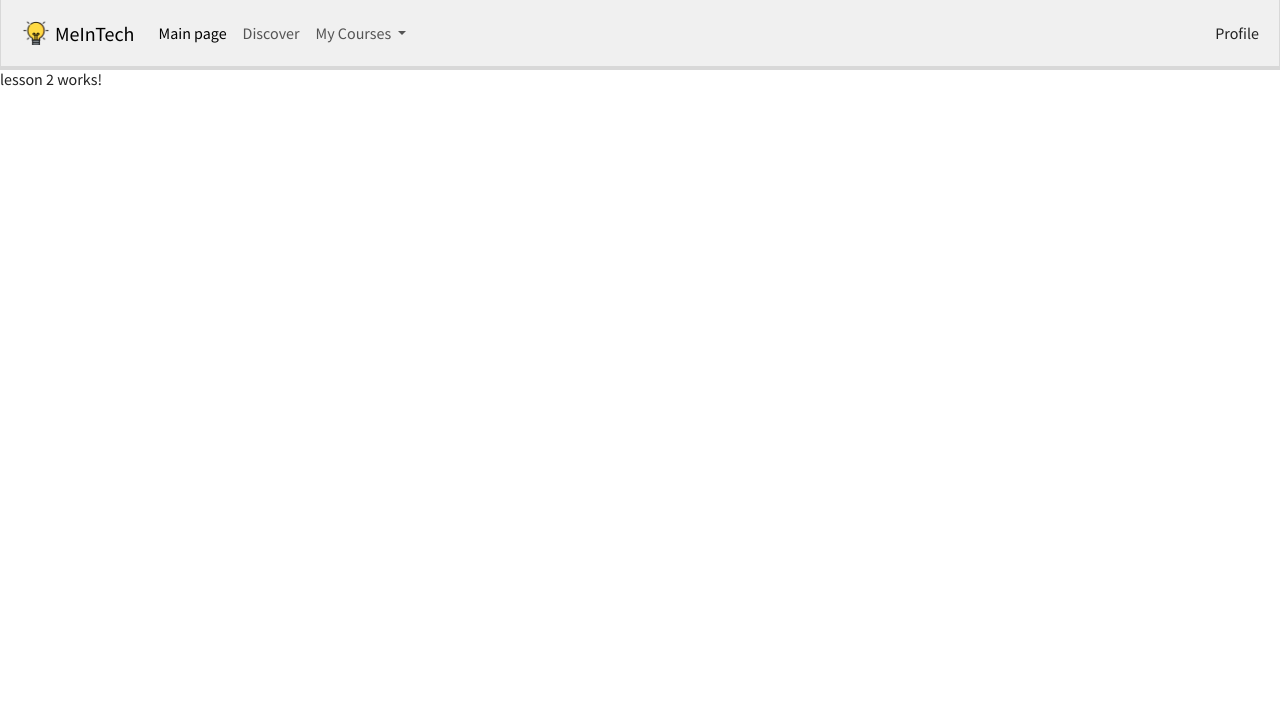
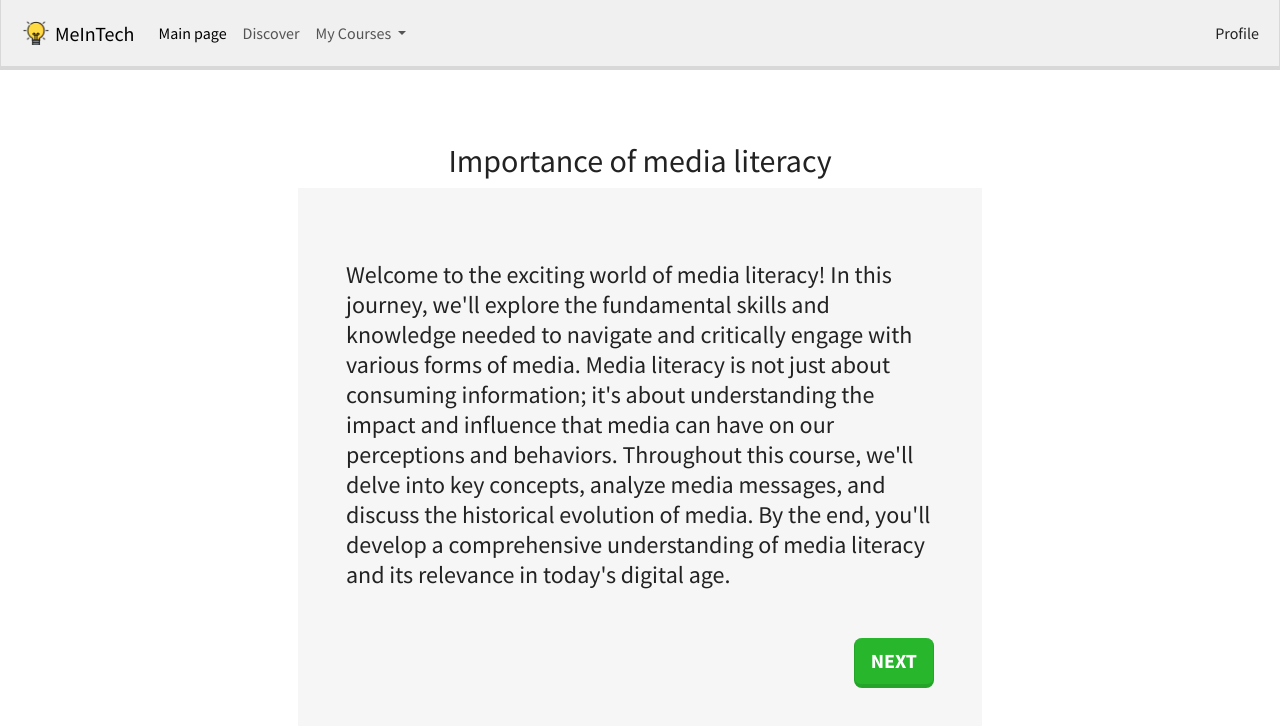
Before and after one commit to ZuraJeladze2/MDF_project, an Angular app in the folder meInTech/: page /courses/1/lesson/1 in a window 1280 px wide. Shown: the top 726 px of the page. Built offline with nearby package versions, Linux system fonts and the light colour scheme.

Commit message:
static wizard template
added static markup. ready to add real theory and tests

```diff
--- a/meInTech/src/app/app.module.ts
+++ b/meInTech/src/app/app.module.ts
@@ -10,6 +10,7 @@ import { CoursesComponent } from './courses/courses.component';
 import { CourseComponent } from './course/course.component';
 import { ListItemComponent } from './list-item/list-item.component';
 import { LessonComponent } from './lesson/lesson.component';
+import { WizardComponent } from './wizard/wizard.component';
 
 @NgModule({
   declarations: [
@@ -20,7 +21,8 @@ import { LessonComponent } from './lesson/lesson.component';
     CoursesComponent,
     CourseComponent,
     ListItemComponent,
-    LessonComponent
+    LessonComponent,
+    WizardComponent
   ],
   imports: [
     BrowserModule,
--- a/meInTech/src/app/course/course.component.html
+++ b/meInTech/src/app/course/course.component.html
@@ -1,7 +1,9 @@
 <section class="w-100">
     <div class="p-5 w-75 mx-auto mt-5">
         <div class="intro d-flex">
-            <div class="image bg-warning rounded"></div>
+            <div class="image bg-warning rounded">
+                <img src="" alt="">
+            </div>
             <div class="d-flex flex-column mx-4">
                 <h2 class="display-3">Media literacy</h2>
                 <p class="description my-5">This course is designed to equip participants with the essential skills and knowledge needed to navigate and critically engage with various forms of media. Through a combination of theoretical concepts, practical exercises, and real-world examples, participants will develop a comprehensive understanding of media literacy and its relevance in today's digital age.</p>
--- a/meInTech/src/app/lesson/lesson.component.html
+++ b/meInTech/src/app/lesson/lesson.component.html
@@ -1 +1,58 @@
-<h1>lesson {{lesson_number}}  works!</h1>
+<section>
+    <div class="w-75 mx-auto d-flex align-items-center flex-column my-5 p-4">
+        <h1 class="h2">{{lessonName}}</h1>
+
+        <div class="wizard-wrapper w-75">
+            <div class="my-wizard w-100 bg-light px-5 py-4" *ngIf="first">
+                <p class="w-100 mx-auto fs-4 lh-sm m-5">
+                    Welcome to the exciting world of media literacy! In this journey, we'll explore the fundamental
+                    skills
+                    and knowledge needed to navigate and critically engage with various forms of media. Media literacy
+                    is
+                    not just about consuming information; it's about understanding the impact and influence that media
+                    can
+                    have on our perceptions and behaviors. Throughout this course, we'll delve into key concepts,
+                    analyze
+                    media messages, and discuss the historical evolution of media. By the end, you'll develop a
+                    comprehensive understanding of media literacy and its relevance in today's digital age.
+                </p>
+                <div class="d-flex flex-row-reverse">
+                    <button class="btn btn-success btn-lg mb-4" (click)="btnClick()">Next</button>
+                </div>
+            </div>
+            <div class="my-wizard w-100 bg-light px-5 py-4" *ngIf="second">
+                <p class="w-100 mx-auto fs-4 lh-sm m-5">second</p>
+                <div class="d-flex flex-row-reverse">
+                    <button class="btn btn-success btn-lg mb-4" (click)="btnClick()">Next</button>
+                </div>
+            </div>
+            <div class="my-wizard w-100 bg-light px-5 py-4" *ngIf="third">
+                <p class="w-100 mx-auto fs-4 lh-sm m-5">third</p>
+                <div class="d-flex flex-row-reverse">
+                    <button class="btn btn-success btn-lg mb-4" (click)="btnClick()">Next</button>
+                </div>
+            </div>
+            <div class="my-wizard w-100 bg-light px-5 py-4" *ngIf="fourth">
+                <p class="w-100 mx-auto fs-4 lh-sm m-5">fourth</p>
+                <div class="d-flex flex-row-reverse">
+                    <button class="btn btn-success btn-lg mb-4" (click)="btnClick()">Next</button>
+                </div>
+            </div>
+            <div class="my-wizard w-100 bg-light px-5 py-4" *ngIf="fifth">
+                <p class="w-100 mx-auto fs-4 lh-sm m-5">fifth</p>
+                <div class="d-flex flex-row-reverse">
+                    <button class="btn btn-success btn-lg mb-4" (click)="btnClick()">Next</button>
+                </div>
+            </div>
+            <div class="my-wizard w-100 bg-light px-5 py-4" *ngIf="finish">
+                <h1 class="w-100 mx-auto text-center display-4 m-5">Great job! lesson {{lesson_number}} cleared!</h1>
+                <div class="d-flex flex-row-reverse">
+                    <a href="" [routerLink]="['/courses', course_id]"><button class="btn btn-success btn-lg mb-4"
+                            (click)="btnClick()">Finish</button></a>
+                </div>
+            </div>
+        </div>
+
+        <!-- <app-wizard></app-wizard> -->
+    </div>
+</section>
--- a/meInTech/src/app/lesson/lesson.component.ts
+++ b/meInTech/src/app/lesson/lesson.component.ts
@@ -10,16 +10,47 @@ import { ActivatedRoute } from '@angular/router';
 export class LessonComponent {
   constructor(private src: CourseListService, private route: ActivatedRoute){}
   data = this.src.lessonList;
+  lessonName: string = '';
   course_id:string | undefined;
   lesson_id:string | any;
   lesson_number: number | undefined;
 
+  first: boolean = true;;
+  second: boolean = false;
+  third: boolean = false;
+  fourth: boolean = false;
+  fifth: boolean = false;
+  finish: boolean = false;
 
   ngOnInit(){
     this.course_id = this.route.snapshot.params['id']
     this.lesson_id = this.route.snapshot.params['lesson_id']
     this.lesson_number = parseInt(this.lesson_id) + 1
-    console.log('hi '+this.course_id, this.lesson_id);
+    this.lessonName = this.data[this.lesson_id].name;
+    console.log(this.lessonName);
 
   }
+
+
+  btnClick(){
+    if (this.first) {
+      this.first = false
+      this.second = true
+    } else if (this.second) {
+      this.second = false
+      this.third = true
+
+    } else if (this.third) {
+      this.third = false
+      this.fourth = true
+
+    } else if (this.fourth) {
+      this.fourth = false
+      this.fifth = true
+
+    } else if (this.fifth) {
+      this.fifth = false
+      this.finish = true
+    }
+  }
 }
--- a/meInTech/src/app/list-item/list-item.component.ts
+++ b/meInTech/src/app/list-item/list-item.component.ts
@@ -12,15 +12,11 @@ export class ListItemComponent {
   @Input() isLesson: boolean | undefined;
 
   getRouterLink(item: any): any {
-    console.log('ih');
-
-    console.log(item);
 
     if (this.isCourse) {
       return ['/courses', item.id];
     } else if (this.isLesson) {
       return ['/courses', item.id, 'lesson', item.lesson_id];
     }
-    console.log(this.isCourse);
   }
 }
--- /dev/null
+++ b/meInTech/src/app/services/wizard.service.ts
@@ -0,0 +1,10 @@
+import { Injectable } from '@angular/core';
+
+@Injectable({
+  providedIn: 'root',
+})
+export class WizardService {
+  [x: string]: any;
+  currentStep = 0;
+  totalSteps = 0;
+}
--- /dev/null
+++ b/meInTech/src/app/wizard/wizard.component.html
@@ -0,0 +1,15 @@
+<p>wizard works!</p>
+<div>
+    <!-- Display current step content -->
+    <ng-container *ngIf="currentStep < totalSteps">
+      <ng-container
+        *ngComponentOutlet="wizardSteps[currentStep].component; injector: wizardSteps[currentStep].injector"
+      ></ng-container>
+    </ng-container>
+
+    <!-- Display wizard navigation -->
+    <div>
+      <button (click)="previousStep()" [disabled]="currentStep === 0">Previous</button>
+      <button (click)="nextStep()" [disabled]="currentStep === totalSteps - 1">Next</button>
+    </div>
+  </div>
--- /dev/null
+++ b/meInTech/src/app/wizard/wizard.component.ts
@@ -0,0 +1,40 @@
+// wizard.component.ts
+import { Component, OnInit } from '@angular/core';
+import { WizardService } from '../services/wizard.service';
+
+@Component({
+  selector: 'app-wizard',
+  templateUrl: './wizard.component.html',
+  styleUrls: ['./wizard.component.scss']
+})
+export class WizardComponent implements OnInit {
+  currentStep!: number;
+
+  constructor(private wizardService: WizardService) {}
+
+  ngOnInit() {
+    this.currentStep = this.wizardService.currentStep;
+  }
+
+  get totalSteps() {
+    return this.wizardService.totalSteps;
+  }
+
+  get wizardSteps() {
+    return this.wizardService['steps'];
+  }
+
+  previousStep() {
+    if (this.currentStep > 0) {
+      this.currentStep--;
+      this.wizardService.currentStep = this.currentStep;
+    }
+  }
+
+  nextStep() {
+    if (this.currentStep < this.totalSteps - 1) {
+      this.currentStep++;
+      this.wizardService.currentStep = this.currentStep;
+    }
+  }
+}
```
Also changed, not shown: meInTech/src/app/wizard/wizard.component.scss (added), 2 other files (tests, documents, lock files or other folders).
